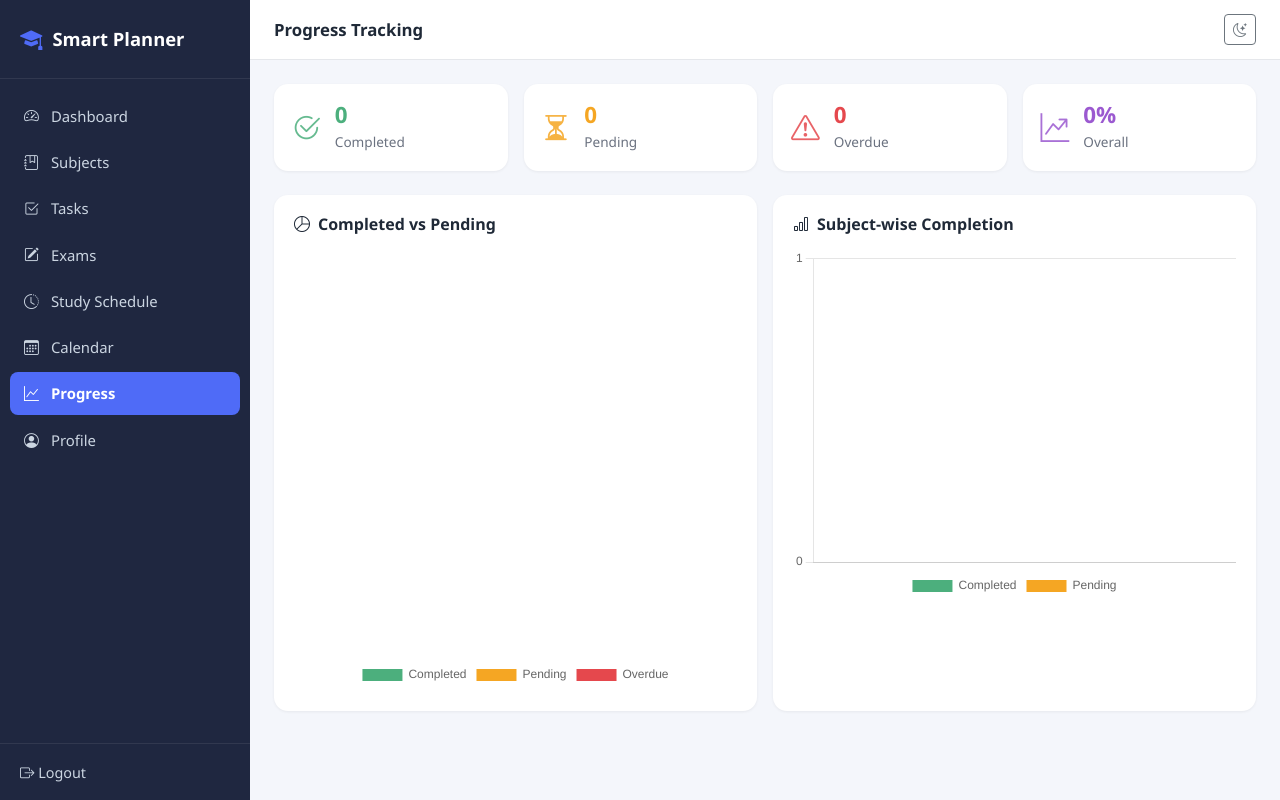
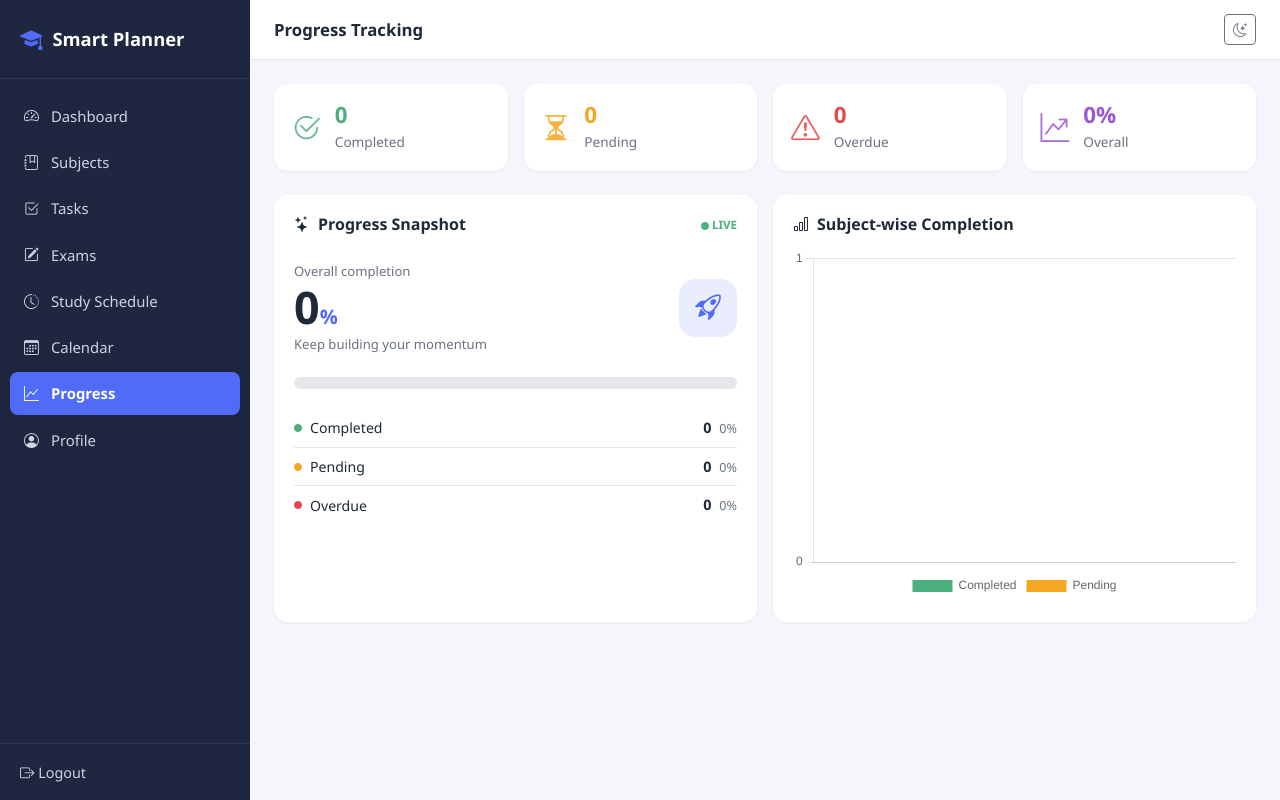
Before and after one commit to rujutaphaltankar/Student_Smart_Planner, a Flask app: page /progress in a window 1280 px wide. Run offline with Flask 3, Linux system fonts and the light colour scheme; the visitor is signed in with stand-in values (Sample User, id 1); data that the repository does not hold is empty.

Commit message:
Made changes in the progress to remove the pie chart and add something else instead of it

```diff
--- a/static/css/style.css
+++ b/static/css/style.css
@@ -292,6 +292,31 @@ body {
 .search-input { max-width: 260px; }
 
 .filter-bar { padding: 16px; }
+.progress-panel-heading { display: flex; align-items: center; justify-content: space-between; gap: 12px; }
+.progress-panel-heading h5 { margin-bottom: 0; }
+.progress-live-label { color: #4caf7d; font-size: 0.72rem; font-weight: 700; text-transform: uppercase; }
+.progress-live-label i { font-size: 0.5rem; vertical-align: middle; }
+.progress-score { display: flex; align-items: center; justify-content: space-between; margin: 28px 0 22px; }
+.progress-score-label, .progress-score-caption { display: block; color: var(--text-muted); font-size: 0.82rem; }
+.progress-score strong { display: block; color: var(--text-main); font-size: 2.8rem; line-height: 1.1; }
+.progress-score strong small { color: var(--accent); font-size: 1.25rem; }
+.progress-score-caption { margin-top: 4px; }
+.progress-score-icon { width: 58px; height: 58px; border-radius: 16px; display: flex; align-items: center; justify-content: center; background: rgba(79,107,247,0.12); color: var(--accent); font-size: 1.6rem; }
+.progress-rail { display: flex; overflow: hidden; height: 12px; border-radius: 8px; background: var(--border-color); }
+.progress-rail span { min-width: 0; transition: width 0.4s ease; }
+.progress-rail-completed { background: #4caf7d; }
+.progress-rail-pending { background: #f5a623; }
+.progress-rail-overdue { background: #e5484d; }
+.progress-status-list { margin-top: 20px; }
+.progress-status-list div { display: flex; align-items: center; justify-content: space-between; padding: 8px 0; border-bottom: 1px solid var(--border-color); font-size: 0.88rem; }
+.progress-status-list div:last-child { border-bottom: none; }
+.progress-status-list span { display: inline-flex; align-items: center; gap: 8px; }
+.progress-status-list span i { font-size: 0.5rem; }
+.progress-status-list strong { font-size: 0.9rem; }
+.progress-status-list strong small { color: var(--text-muted); font-weight: 500; margin-left: 4px; }
+.status-completed { color: #4caf7d; }
+.status-pending { color: #f5a623; }
+.status-overdue { color: #e5484d; }
 
 .task-list-header {
     display: flex;
--- a/templates/progress.html
+++ b/templates/progress.html
@@ -33,8 +33,29 @@
 <div class="row g-3">
     <div class="col-md-6">
         <div class="panel-card">
-            <h5><i class="bi bi-pie-chart"></i> Completed vs Pending</h5>
-            <canvas id="progressDoughnut" height="240"></canvas>
+            <div class="progress-panel-heading">
+                <h5><i class="bi bi-stars"></i> Progress Snapshot</h5>
+                <span class="progress-live-label"><i class="bi bi-circle-fill"></i> Live</span>
+            </div>
+            <div class="progress-score">
+                <div>
+                    <span class="progress-score-label">Overall completion</span>
+                    <strong>{{ completion_percentage }}<small>%</small></strong>
+                    <span class="progress-score-caption">Keep building your momentum</span>
+                </div>
+                <div class="progress-score-icon"><i class="bi bi-rocket-takeoff"></i></div>
+            </div>
+            <div class="progress-rail" aria-label="Task status distribution">
+                {% set total_tracked = completed + pending + overdue %}
+                <span class="progress-rail-completed" style="width: {{ (completed / total_tracked * 100) if total_tracked else 0 }}%"></span>
+                <span class="progress-rail-pending" style="width: {{ (pending / total_tracked * 100) if total_tracked else 0 }}%"></span>
+                <span class="progress-rail-overdue" style="width: {{ (overdue / total_tracked * 100) if total_tracked else 0 }}%"></span>
+            </div>
+            <div class="progress-status-list">
+                <div><span><i class="bi bi-circle-fill status-completed"></i> Completed</span><strong>{{ completed }} <small>{{ ((completed / total_tracked * 100) if total_tracked else 0)|round(0)|int }}%</small></strong></div>
+                <div><span><i class="bi bi-circle-fill status-pending"></i> Pending</span><strong>{{ pending }} <small>{{ ((pending / total_tracked * 100) if total_tracked else 0)|round(0)|int }}%</small></strong></div>
+                <div><span><i class="bi bi-circle-fill status-overdue"></i> Overdue</span><strong>{{ overdue }} <small>{{ ((overdue / total_tracked * 100) if total_tracked else 0)|round(0)|int }}%</small></strong></div>
+            </div>
         </div>
     </div>
     <div class="col-md-6">
@@ -49,19 +70,6 @@
 
 {% block scripts %}
 <script>
-new Chart(document.getElementById('progressDoughnut'), {
-    type: 'doughnut',
-    data: {
-        labels: ['Completed', 'Pending', 'Overdue'],
-        datasets: [{
-            data: [{{ completed }}, {{ pending }}, {{ overdue }}],
-            backgroundColor: ['#4caf7d', '#f5a623', '#e5484d'],
-            borderWidth: 0
-        }]
-    },
-    options: { responsive: true, plugins: { legend: { position: 'bottom' } } }
-});
-
 new Chart(document.getElementById('progressBar'), {
     type: 'bar',
     data: {
```
